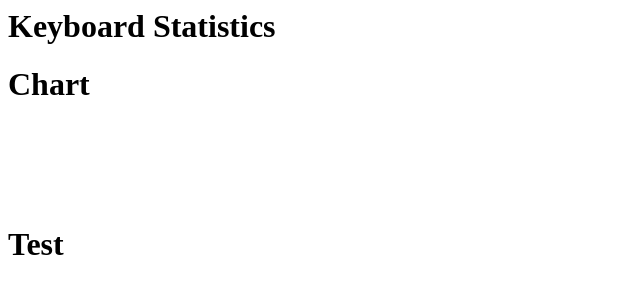
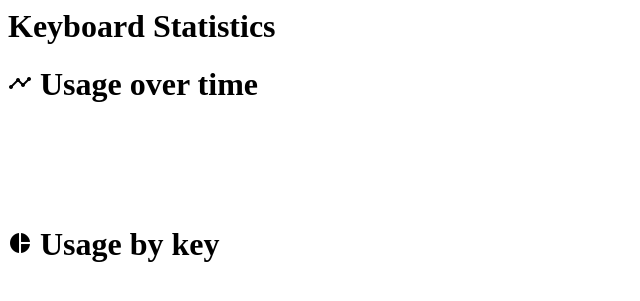
Before and after one commit to wbr-ths/keyboard-statistics, a PHP site: page / in a window 1280 px wide. Shown: the top 301 px of the page, without its empty margins (0-640 px from the left). Run offline with PHP 8.4, Linux system fonts and the light colour scheme.

Commit message:
Changed title and Colors

```diff
--- a/static/css/style.css
+++ b/static/css/style.css
@@ -34,6 +34,6 @@ body {
 }
 
 .canvasdiv {
-	width: 90%;
-	height: 90%;
+	width: 100%;
+	height: 100%;
 }
--- a/static/js/diagram.js
+++ b/static/js/diagram.js
@@ -1,14 +1,14 @@
 const distribution_diagram_elem = document.getElementById('distribution_diagram');
 
 var x = [1, 3, 2, 4];
-var lbls = [1, 2, 3, 4];
+var lbls = ["14.12", "15.12", "16.12", "17.12"];
 
 const distribution_diagram_data = {
   labels: lbls,
   datasets: [
     {
-      backgroundColor: '#E38A39', // '#129ec2',
-      borderColor: '#E38A39', // #129ec2',
+      backgroundColor: '#1EFF94', // '#129ec2',
+      borderColor: '#1EFF94', // #129ec2',
       data: x,
     },
   ],
--- a/templates/index.php
+++ b/templates/index.php
@@ -6,6 +6,8 @@
 	<link rel="preconnect" href="https://fonts.gstatic.com">
 	<link href="https://fonts.googleapis.com/css2?family=Poppins&display=swap" rel="stylesheet">
 	<link rel="stylesheet" type="text/css" href="static/css/style.css">
+	<link href="https://fonts.googleapis.com/icon?family=Material+Icons"
+      rel="stylesheet">
 
 	<script type="text/javascript" src="https://cdn.jsdelivr.net/npm/chart.js@2.9.4/dist/Chart.min.js"></script>
 
@@ -21,7 +23,7 @@
 	<div class="flex-container">
 
 		<div class="card" id="distribution">
-			<h1>Chart</h1>
+			<h1><span class="material-icons">timeline</span>  Usage over time</h1>
 			<div class="canvasdiv">
             	<canvas id="distribution_diagram"  width="100px" height="80px"></canvas>
           	</div>
@@ -30,7 +32,7 @@
 		</div>
 
 		<div class="card" id="test">
-			<h1>Test</h1>
+			<h1><span class="material-icons">pie_chart</span>  Usage by key</h1>
 		</div>
 
 	</div>
```
